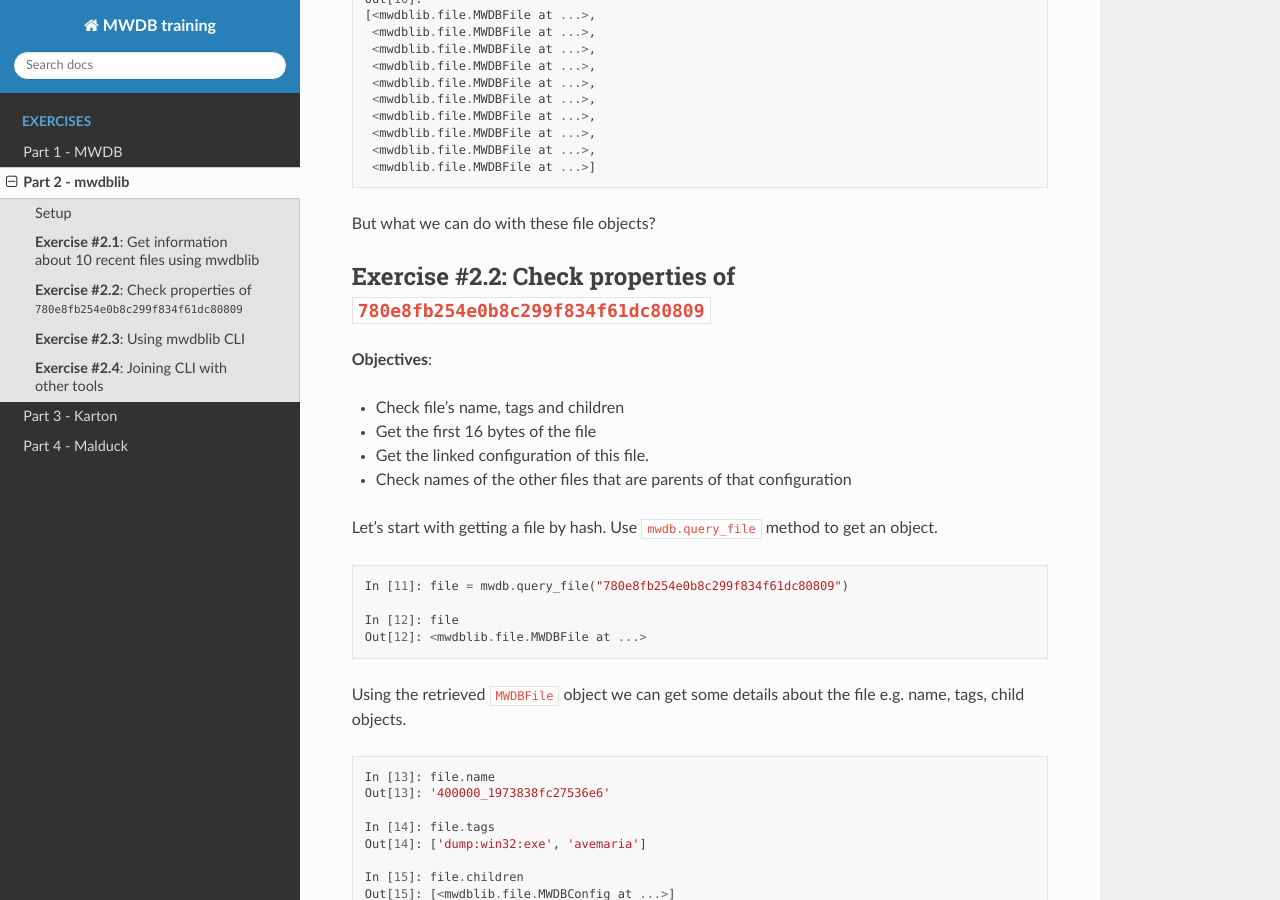
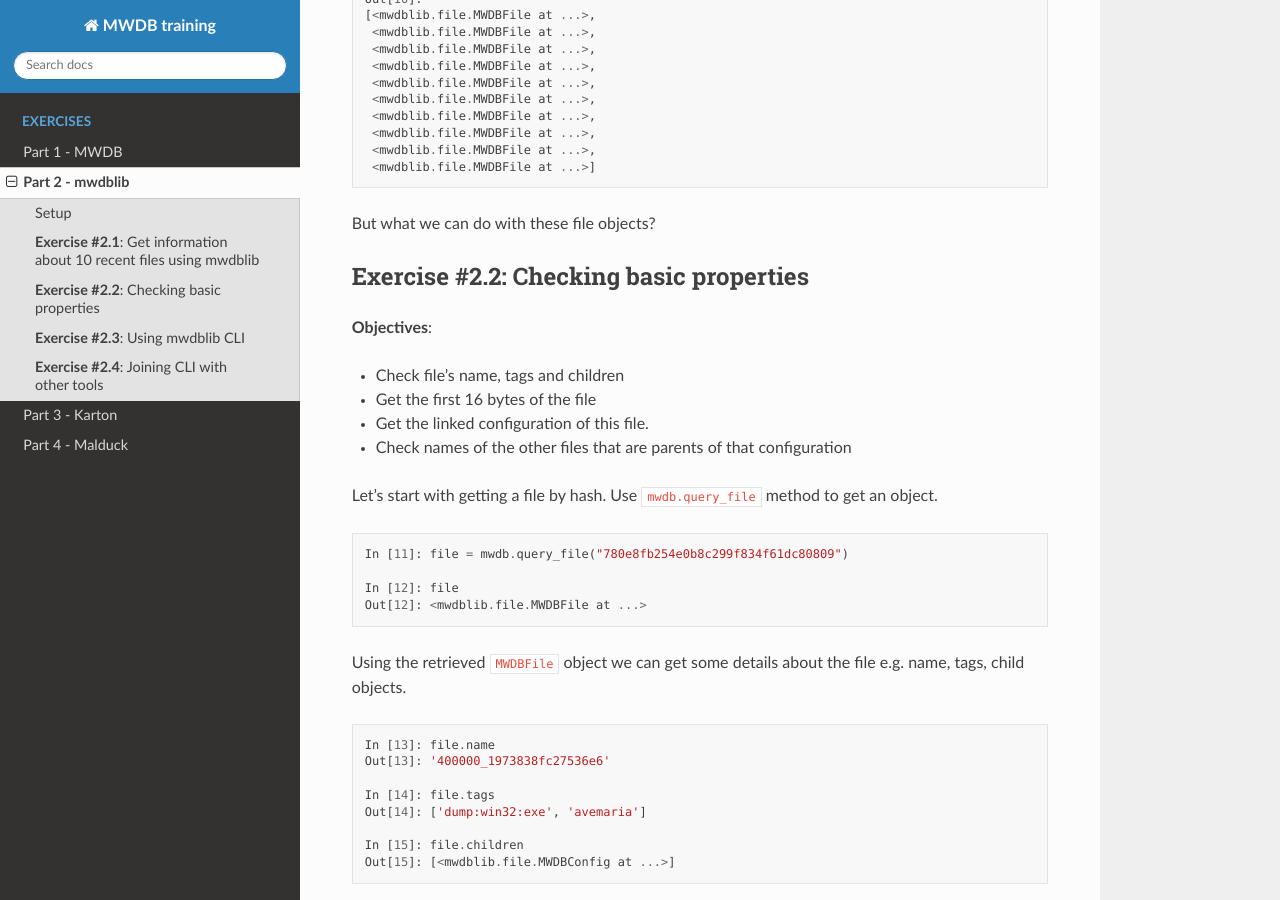
Before and after one commit to CERT-Polska/training-mwdb, a Sphinx documentation site: the page built from source/part-2.md, in a window 1280 px wide and 900 px high, scrolled down 1572 px. Built offline with Sphinx 7.4.7 and the Read the Docs theme 2.0.0, drawn with Linux system fonts in a browser that asks for light colours.

Commit message:
Small update

```diff
--- a/source/part-2.md
+++ b/source/part-2.md
@@ -82,7 +82,7 @@ Out[10]:
 
 But what we can do with these file objects?
 
-## **Exercise #2.2**: Check properties of `780e8fb254e0b8c299f834f61dc80809`
+## **Exercise #2.2**: Checking basic properties
 
 **Objectives**:
 - Check file's name, tags and children
```
